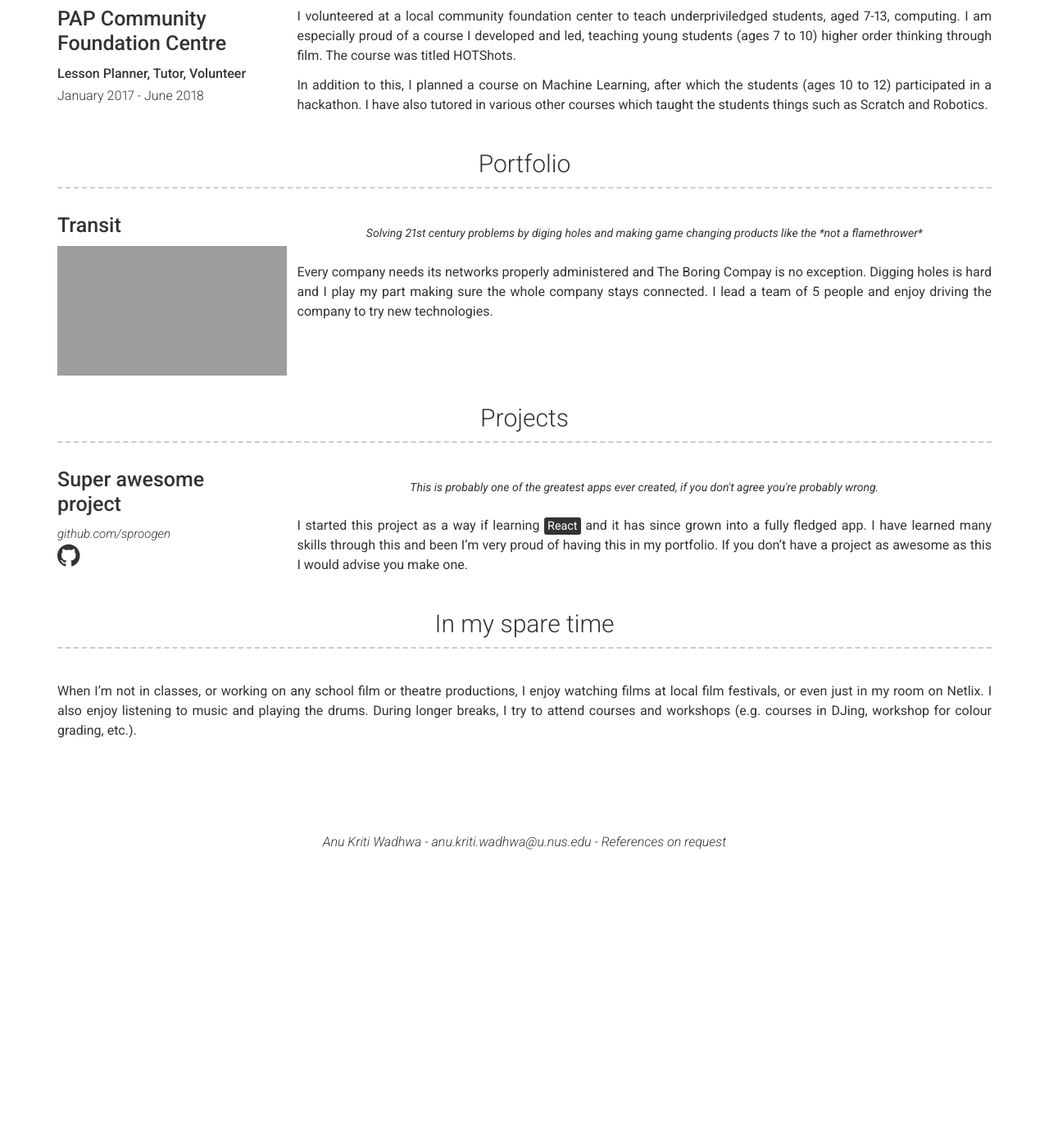
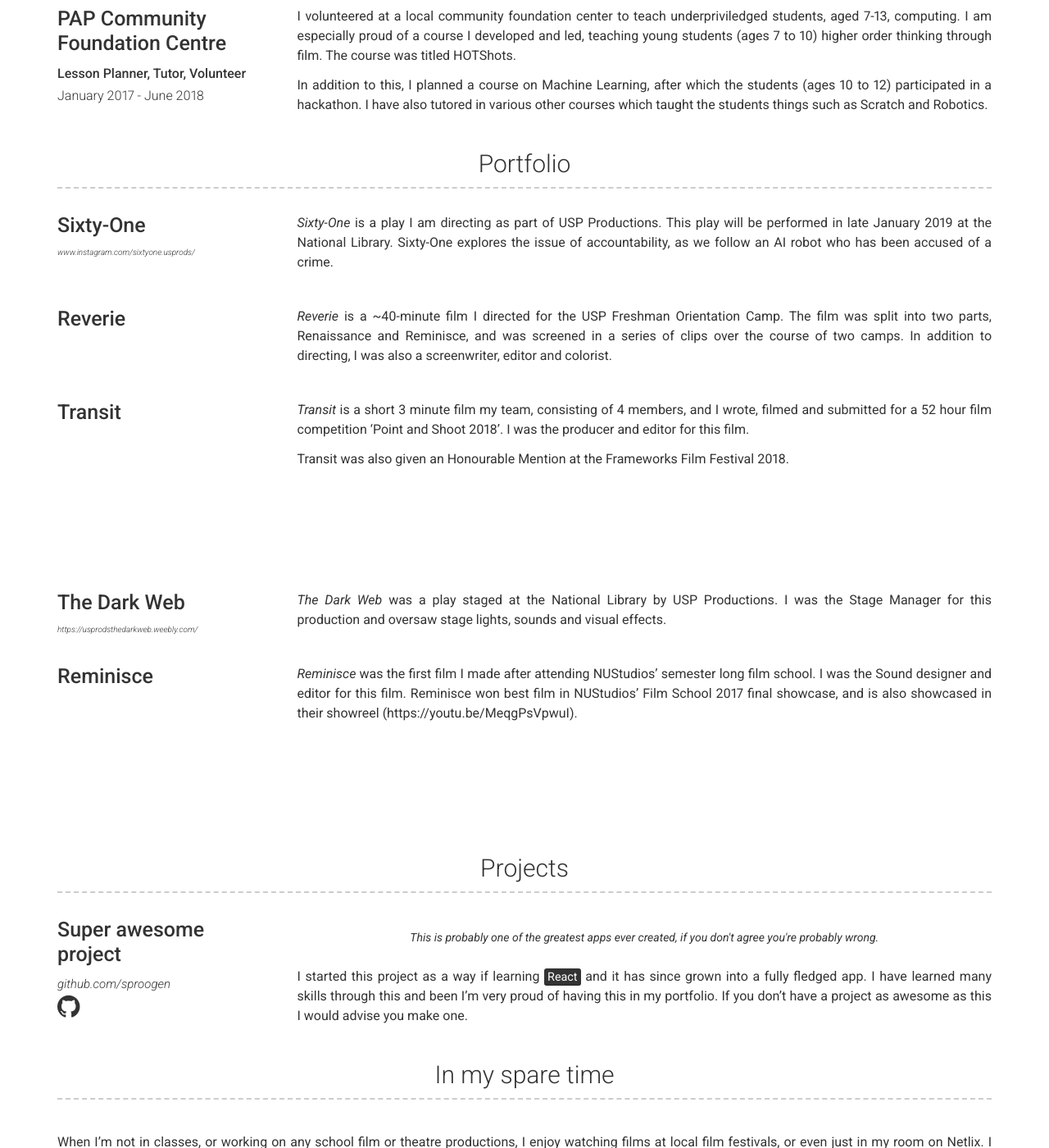
Before and after one commit to AnuKritiW/modern-resume-theme-site, a Jekyll site: the page built from index.md, in a window 1280 px wide and 1400 px high, scrolled down 978 px. Shown: the whole window at 82% size. Built offline with Jekyll 4.4.1, drawn with Linux system fonts in a browser that asks for light colours; before the commit the page ends 2029 px from its top, so only the background shows below that; grey boxes are pictures that could not be loaded.

Commit message:
edited portfolio

```diff
--- a/_data/portfolio.yml
+++ b/_data/portfolio.yml
@@ -1,7 +1,32 @@
+- name: Sixty-One
+  link: www.instagram.com/sixtyone.usprods/
+  description: |
+    *Sixty-One* is a play I am directing as part of USP Productions. This play will be performed in late January 2019 at the National Library.
+    Sixty-One explores the issue of accountability, as we follow an AI robot who has been accused of a crime.
+
+- name: Reverie
+  youtubeLink:
+  description: |
+    *Reverie* is a ~40-minute film I directed for the USP Freshman Orientation Camp. The film was split into two parts, Renaissance and Reminisce, and was screened in a series of clips over the course of two camps.
+    In addition to directing, I was also a screenwriter, editor and colorist.
+
 - name: Transit
   # link: <iframe width="280" height="157.5" src="https://www.youtube.com/embed/M3lsDXYmo-M" frameborder="0" allow="accelerometer; autoplay; encrypted-media; gyroscope; picture-in-picture" allowfullscreen></iframe>
-  link: www.youtube.com/watch?v=M3lsDXYmo-M
-  quote: >
-    Solving 21st century problems by diging holes and making game changing products like the *not a flamethrower*
+  youtubeLink: www.youtube.com/watch?v=M3lsDXYmo-M
+  # quote: >
+  #   Solving 21st century problems by diging holes and making game changing products like the *not a flamethrower*
   description: | # this will include new lines to allow paragraphs
-    Every company needs its networks properly administered and The Boring Compay is no exception. Digging holes is hard and I play my part making sure the whole company stays connected. I lead a team of 5 people and enjoy driving the company to try new technologies.
+    *Transit* is a short 3 minute film my team, consisting of 4 members, and I wrote, filmed and submitted for a 52 hour film competition 'Point and Shoot 2018'. I was the producer and editor for this film.
+
+    Transit was also given an Honourable Mention at the Frameworks Film Festival 2018.
+
+- name: The Dark Web
+  link: https://usprodsthedarkweb.weebly.com/
+  description: |
+    *The Dark Web* was a play staged at the National Library by USP Productions. I was the Stage Manager for this production and oversaw stage lights, sounds and visual effects.
+
+- name: Reminisce
+  youtubeLink: www.youtube.com/embed/VZDq8WlfLgo
+  description: |
+    *Reminisce* was the first film I made after attending NUStudios' semester long film school. I was the Sound designer and editor for this film.
+    Reminisce won best film in NUStudios' Film School 2017 final showcase, and is also showcased in their showreel (https://youtu.be/MeqgPsVpwuI).
--- a/_includes/portfolio.html
+++ b/_includes/portfolio.html
@@ -5,9 +5,10 @@
       <div class="col-xs-12 col-sm-4 col-md-3 col-print-12 left-column">
         <h4>{{ project.name }}</h4>
         {%- if project.link -%}
+          <a href="http://{{ project.link }}" >{{ project.link }}</a>
+        {%- endif -%}
+        {%- if project.youtubeLink -%}
           <iframe width="280" height="157.5" src="http://{{ project.link }}" frameborder="0" allow="accelerometer; autoplay; encrypted-media; gyroscope; picture-in-picture" allowfullscreen>{{ project.link }}</iframe>
-          <!-- link: www.youtube.com/watch?v=M3lsDXYmo-M -->
-          <!-- <a href="http://{{ project.link }}" >{{ project.link }}</a> -->
         {%- endif -%}
         <!-- <p class="no-print">
           <a href="https://youtube.com/{{ project.youtube }}" target="_blank">
```
